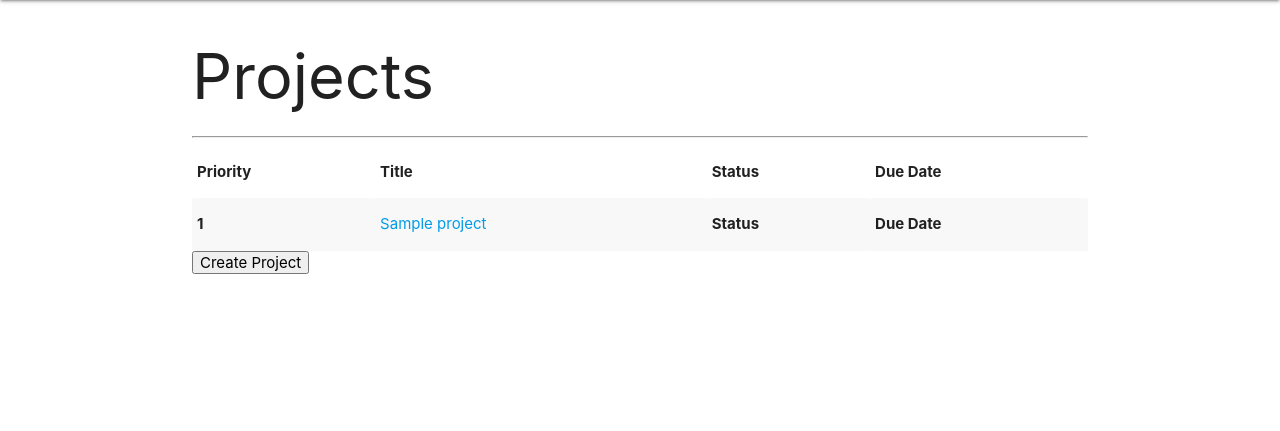
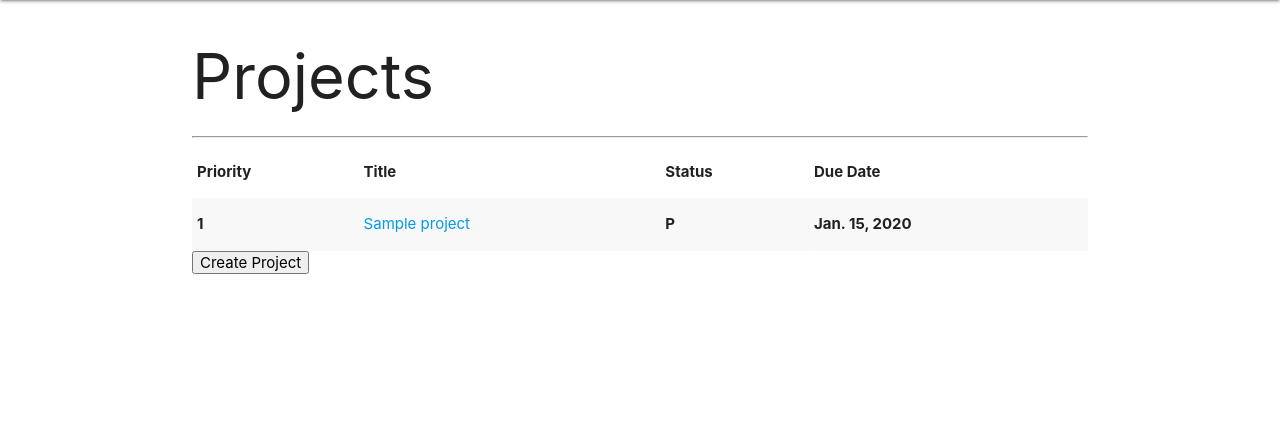
Before and after one commit to lucas-richards/task_master, a Django app: page /projects/ in a window 1280 px wide. Shown: the part 64-495 px from the top of the page. Run offline with Django 4.2, Linux system fonts and the light colour scheme; tables that the repository leaves empty hold one stand-in row (values such as "Sample post").

Commit message:
db reset

```diff
--- a/main_app/templates/projects/index.html
+++ b/main_app/templates/projects/index.html
@@ -21,8 +21,8 @@
                     {{project.title}}
                 </a>
             </td>
-            <th>Status</th>
-            <th>Due Date</th>
+            <th>{{project.status}}</th>
+            <th>{{project.due_date}}</th>
         </tr>
         {% endfor %}
     </tbody>
```
Also changed, not shown: main_app/migrations/0001_initial.py, main_app/migrations/0002_alter_project_due_date.py (added).
